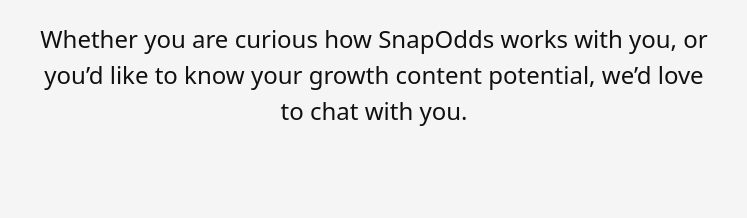
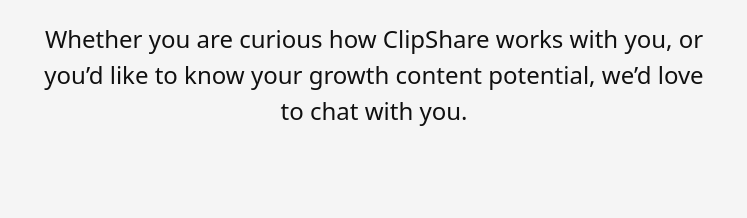
Before and after one commit to snapscreen/clipshare, a Gatsby site: page /contact in a window 1280 px wide. Shown: the part 424-642 px from the top of the page, 266-1013 px from the left. Built offline with nearby package versions, Linux system fonts and the light colour scheme; Gatsby itself is replaced by a stand-in of ours; what @contentful/rich-text-types would draw is missing.

Commit message:
Update contact.tsx

```diff
--- a/src/pages/contact.tsx
+++ b/src/pages/contact.tsx
@@ -19,7 +19,7 @@
       <Seo title="Get in touch" />
       <Hero
         title="Your bright future starts with a simple conversation!"
-        lead="Whether you are curious how SnapOdds works with you, or you’d like to know your growth content potential, we’d love to chat with you."
+        lead="Whether you are curious how ClipShare works with you, or you’d like to know your growth content potential, we’d love to chat with you."
       ></Hero>
       <Container>
         <div className="mx-auto mb-16">
```
